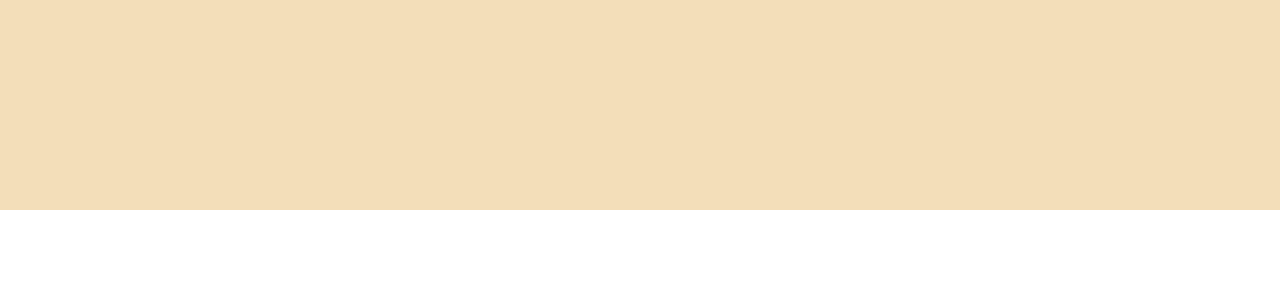
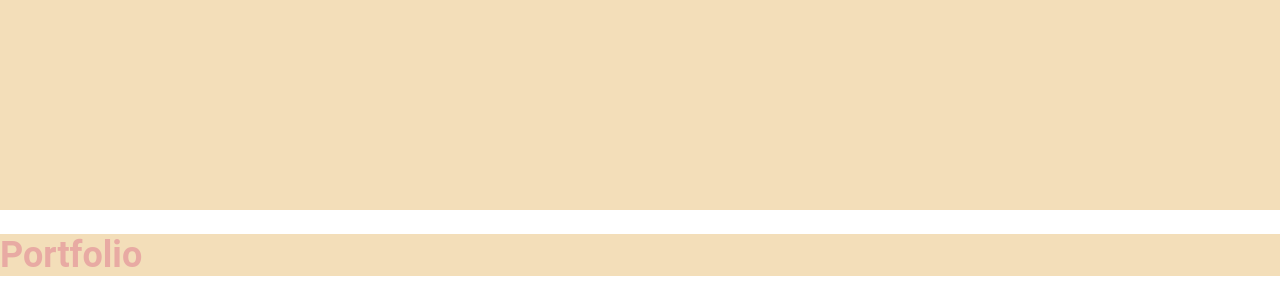
Before and after one commit to taiyou1104/web-portfolio-yumi, a plain HTML site: page public/index.html in a window 1280 px wide. Shown: the part 590-890 px from the top of the page. Before the commit the page ends 800 px from the top, so only its background shows below. Drawn offline with Linux system fonts and the light colour scheme.

Commit message:
Update index.html

```diff
--- a/public/index.html
+++ b/public/index.html
@@ -10,5 +10,6 @@
   </head>
   <body>
     <div class="page-cover bg-3 text-dark"></div>
+    <h1 class="page-title bg-3 text-1">Portfolio</h1>
   </body>
 </html>
```
